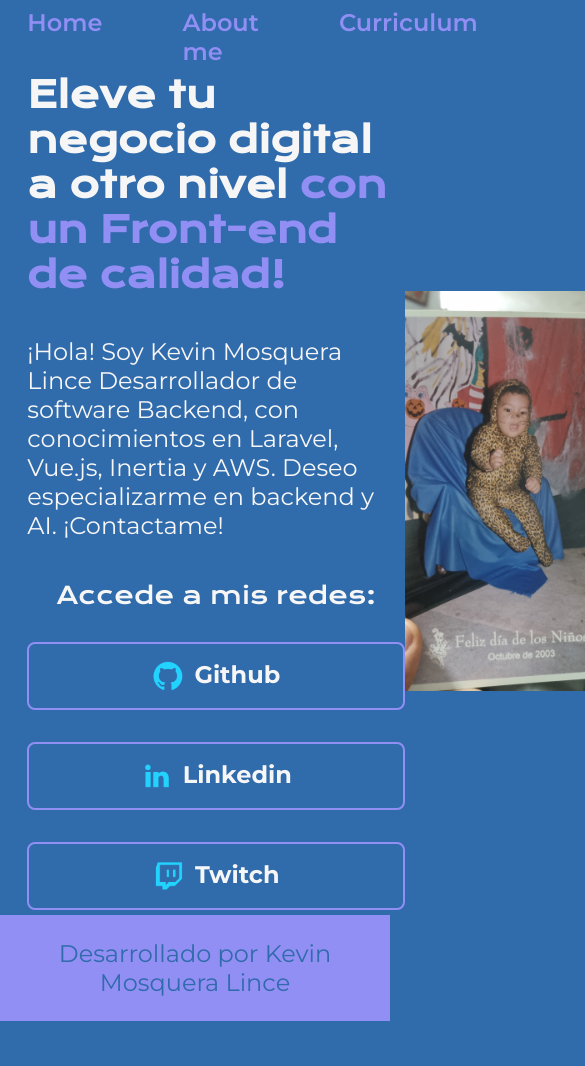
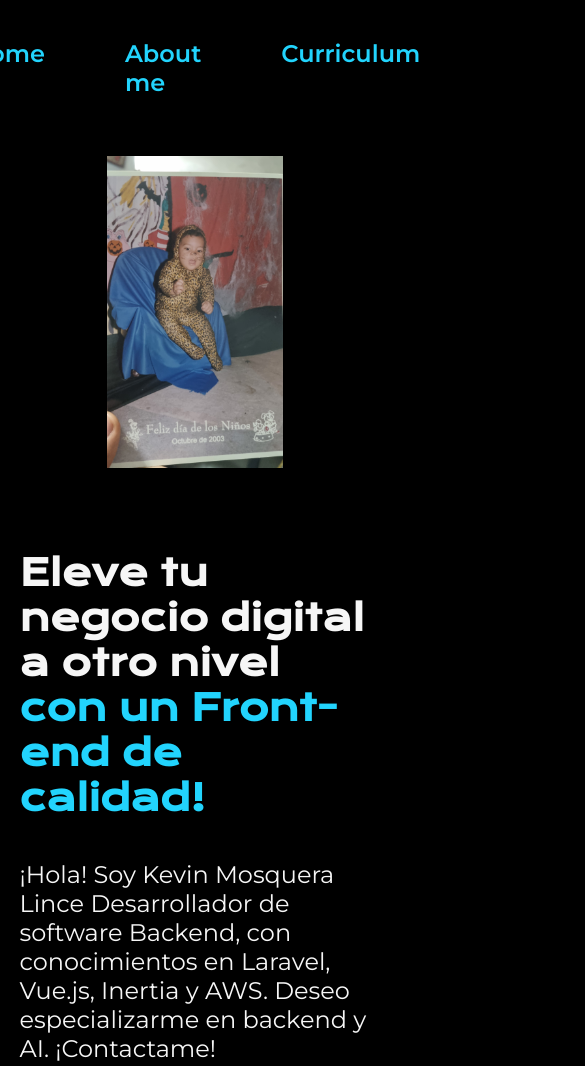
Before and after one commit to Linx-D-Mos/curso-html-css, a plain HTML site: page index.html in a window 390 px wide. Shown: the top 1066 px of the page, 585 px wide, since content can reach past the window. Before the commit the page ends 1021 px from the top, so only its background shows below. Drawn offline with nearby package versions, Linux system fonts and the light colour scheme.

Commit message:
Responsive mode

```diff
--- a/index.html
+++ b/index.html
@@ -33,7 +33,7 @@
 
         </div>
       </section>
-      <img class="imagen" src="assets/IMG-20250610-WA0127.jpeg" alt="Ana Garcia Trabajando" />
+      <img class="presentacion__imagen" src="assets/IMG-20250610-WA0127.jpeg" alt="Ana Garcia Trabajando" />
     </main>
     <footer class="footer">
       <p class="footer__texto">Desarrollado por Kevin Mosquera Lince</p>
--- a/styles/style.css
+++ b/styles/style.css
@@ -1,4 +1,18 @@
 @import url('https://fonts.googleapis.com/css2?family=Krona+One&family=Montserrat:ital,wght@0,100..900;1,100..900&display=swap');
+
+:root {
+    /* Colores */
+    --color-primario: #000000;
+    --color-secundario: #f6f6f6;
+    --color-terciario: #22D4FD;
+
+
+    /* Fuentes */
+    --fuente-montserrat: "Montserrat", sans serif;
+    --fuente-krona-one: "Krona One", sans serif;
+
+
+}
 
 * {
     padding: 0;
@@ -7,14 +21,14 @@
 }
 
 body {
-    background-color: #306BAC;
-    color: #f6f6f6;
+    background-color: var(--color-primario);
+    color: var(--color-secundario);
     box-sizing: border-box;
 
 }
 
 a:hover {
-    color: #f6f6f6;
+    color: var(--color-secundario);
 }
 
 .header {
@@ -27,10 +41,10 @@ a:hover {
 }
 
 .header__menu__link {
-    font-family: "Montserrat", sans-serif;
-    font-size: 24px;
+    font-family: var(--fuente-montserrat);
+    font-size: 1.5rem;
     font-weight: 600;
-    color: #918EF4;
+    color: var(--color-terciario);
     text-decoration: none;
 }
 
@@ -39,27 +53,28 @@ a:hover {
     align-items: center;
     padding: 1.5% 7%;
     justify-content: space-between;
+    gap: 82px;
 }
 
 .presentacion__contenido {
-    width: 615px;
+    width: 50%;
     display: flex;
     flex-direction: column;
     gap: 40px;
 }
 
 .presentacion__contenido__titulo {
-    font-size: 36px;
-    font-family: "Krona One", sans-serif;
+    font-size: 2.25rem;
+    font-family: var(--fuente-krona-one);
 }
 
 .titulo-destacado {
-    color: #918EF4;
+    color: var(--color-terciario);
 }
 
 .presentacion__contenido__texto {
-    font-size: 24px;
-    font-family: "Montserrat", sans-serif;
+    font-size: 1.5rem;
+    font-family: var(--fuente-montserrat);
 }
 
 .presentacion__enlaces {
@@ -70,21 +85,21 @@ a:hover {
 }
 
 .presentacion__enlaces__subtitulo {
-    font-size: 24px;
-    font-family: "Krona One", sans-serif;
+    font-size: 1.5rem;
+    font-family: var(--fuente-krona-one);
     text-align: center;
     font-weight: 400;
 }
 
 .presentacion__enlaces__link {
-    width: 378px;
+    width: 50%;
     height: 68px;
-    color: #f6f6f6;
-    background-color: #306BAC;
+    color: var(--color-secundario);
+    background-color: var(--color-primario);
     text-align: center;
-    border: 2px solid #918EF4;
-    font-family: "Montserrat", sans-serif;
-    font-size: 24px;
+    border: 2px solid var(--color-terciario);
+    font-family: var(--fuente-montserrat);
+    font-size: 1.5rem;
     font-weight: bold;
     border-radius: 8px;
     padding: 16px 0;
@@ -97,27 +112,46 @@ a:hover {
 }
 
 .presentacion__enlaces__link:hover {
-    background-color: #918EF4;
+    background-color: var(--color-terciario);
 }
 
 .titulo-destacado:hover {
-    color: #74226C;
+    color: var(--color-secundario);
+}
+
+.presentacion__imagen {
+    width: 50%;
+
 }
 
 .footer {
 
-    background-color: #918EF4;
-    padding: 24px;
+    background-color: var(--color-terciario);
+    padding: 1.5rem;
 }
 
 .footer__texto {
-    color: #306BAC;
+    color: var(--color-primario);
     text-align: center;
-    font-family: "Montserrat", sans-serif;
-    font-size: 24px;
+    font-family: var(--fuente-montserrat);
+    font-size: 1.5rem;
 }
 
-.imagen {
-    width: 300px;
-    height: 400px;
+@media (max-width: 1200px) {
+    .header {
+        padding: 10%;
+    }
+
+    .header__menu {
+
+        justify-content: center;
+    }
+
+    .presentacion {
+        flex-direction: column-reverse;
+        padding: 5%;
+    }
+    .presentacion__contenido{
+        width: 100%;
+    }
 }
```
Also changed, not shown: about.html (+1 -1 lines), curriculum.html (+2 -2 lines).
